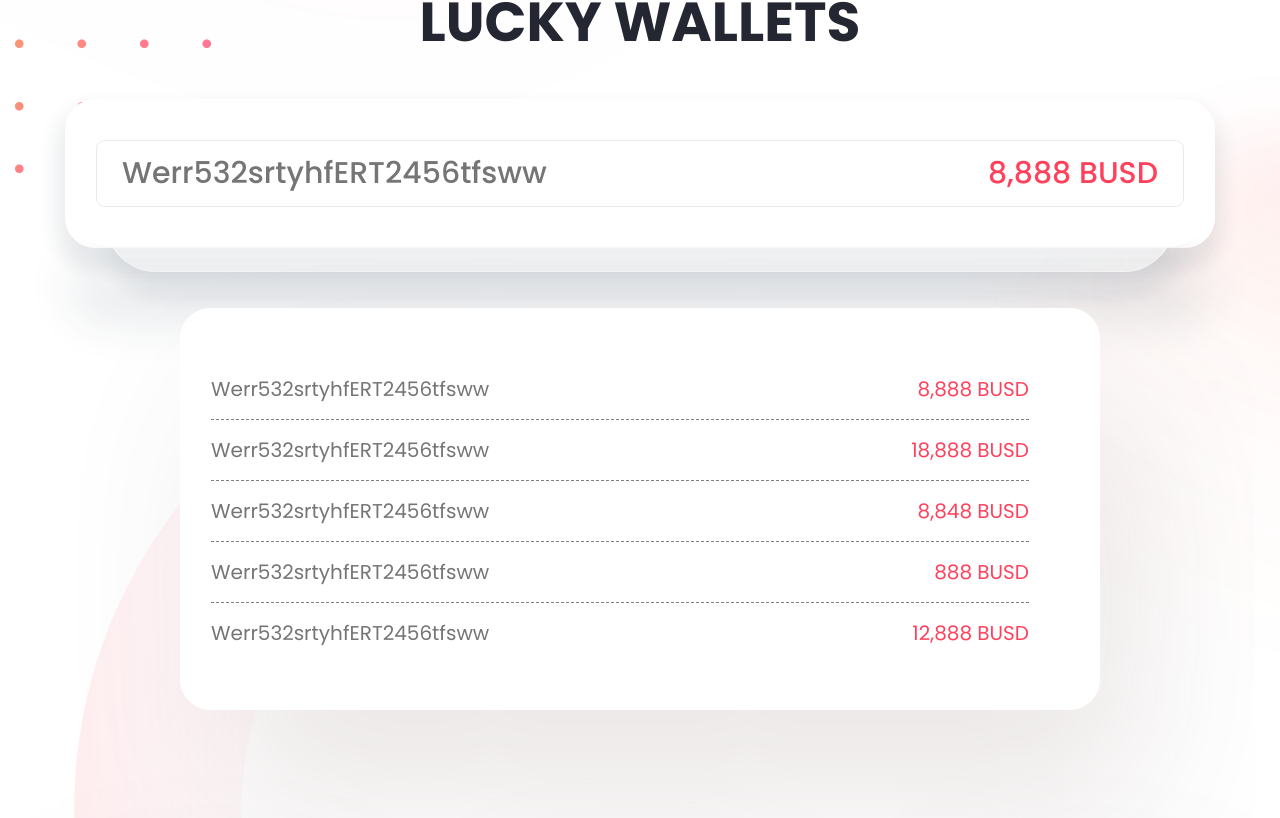
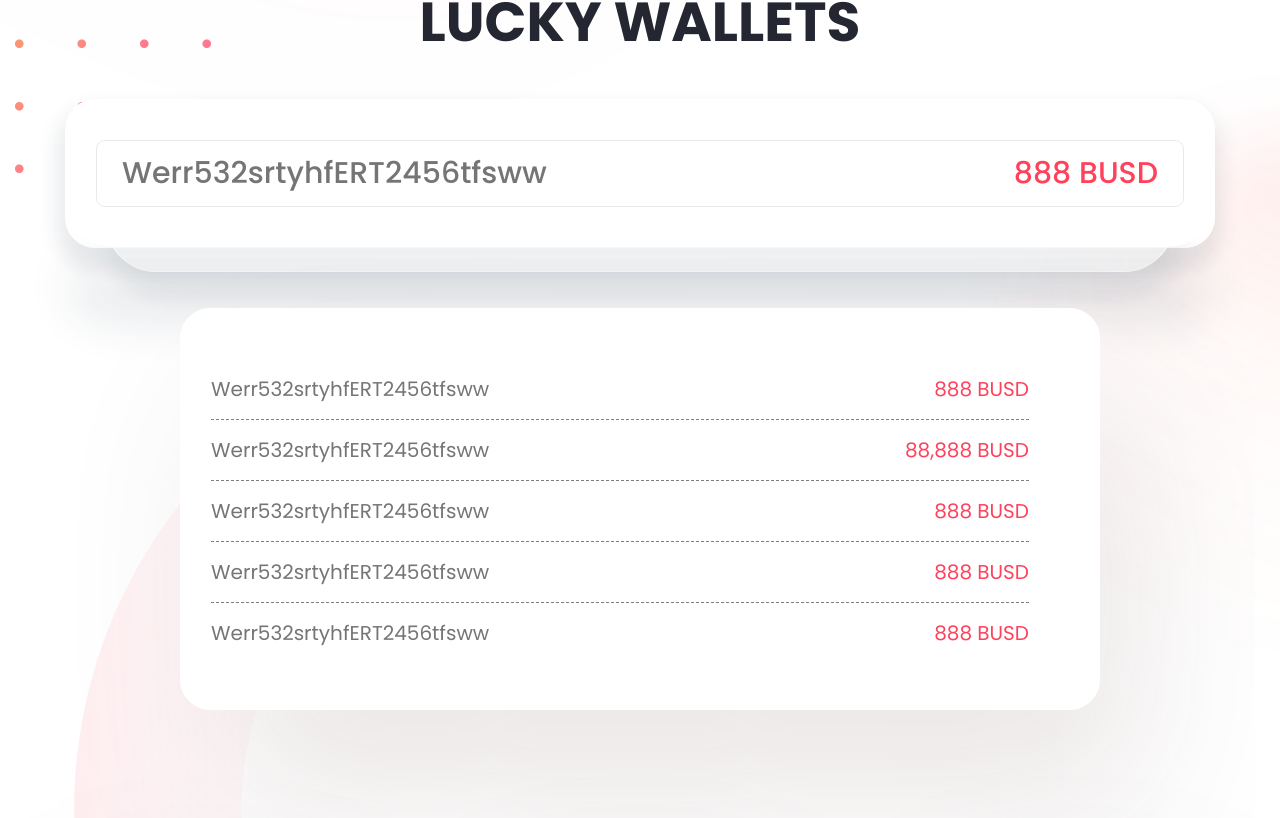
Before and after one commit to luckyBSC/Lucky-UI, a React (Create React App) app: page / in a window 1280 px wide. Shown: the part 1842-2660 px from the top of the page. Built offline with nearby package versions, Linux system fonts and the light colour scheme.

Commit message:
Update index.jsx

```diff
--- a/src/pages/LandingPage/sections/LuckyWallets/index.jsx
+++ b/src/pages/LandingPage/sections/LuckyWallets/index.jsx
@@ -9,24 +9,24 @@ import { ReactComponent as Dots } from './../../../../assets/images/svg/Dots.svg
 import Oval from './../../../../assets/images/svg/Oval.svg';
 
 const listingArray = [
-    { title: 'Werr532srtyhfERT2456tfsww', value: '8,888 BUSD' },
-    { title: 'Werr532srtyhfERT2456tfsww', value: '18,888 BUSD' },
-    { title: 'Werr532srtyhfERT2456tfsww', value: '8,848 BUSD' },
     { title: 'Werr532srtyhfERT2456tfsww', value: '888 BUSD' },
-    { title: 'Werr532srtyhfERT2456tfsww', value: '12,888 BUSD' },
-    { title: 'Werr532srtyhfERT2456tfsww', value: '8,888 BUSD' },
-    { title: 'Werr532srtyhfERT2456tfsww', value: '8,888 BUSD' },
-    { title: 'Werr532srtyhfERT2456tfsww', value: '8,888 BUSD' },
-    { title: 'Werr532srtyhfERT2456tfsww', value: '8,888 BUSD' },
-    { title: 'Werr532srtyhfERT2456tfsww', value: '8,888 BUSD' },
-    { title: 'Werr532srtyhfERT2456tfsww', value: '8,888 BUSD' },
-    { title: 'Werr532srtyhfERT2456tfsww', value: '8,888 BUSD' },
-    { title: 'Werr532srtyhfERT2456tfsww', value: '8,888 BUSD' },
-    { title: 'Werr532srtyhfERT2456tfsww', value: '8,888 BUSD' },
-    { title: 'Werr532srtyhfERT2456tfsww', value: '8,888 BUSD' },
-    { title: 'Werr532srtyhfERT2456tfsww', value: '8,888 BUSD' },
-    { title: 'Werr532srtyhfERT2456tfsww', value: '8,888 BUSD' },
-    { title: 'Werr532srtyhfERT2456tfsww', value: '8,888 BUSD' },
+    { title: 'Werr532srtyhfERT2456tfsww', value: '88,888 BUSD' },
+    { title: 'Werr532srtyhfERT2456tfsww', value: '888 BUSD' },
+    { title: 'Werr532srtyhfERT2456tfsww', value: '888 BUSD' },
+    { title: 'Werr532srtyhfERT2456tfsww', value: '888 BUSD' },
+    { title: 'Werr532srtyhfERT2456tfsww', value: '888 BUSD' },
+    { title: 'Werr532srtyhfERT2456tfsww', value: '888 BUSD' },
+    { title: 'Werr532srtyhfERT2456tfsww', value: '888 BUSD' },
+    { title: 'Werr532srtyhfERT2456tfsww', value: '888 BUSD' },
+    { title: 'Werr532srtyhfERT2456tfsww', value: '888 BUSD' },
+    { title: 'Werr532srtyhfERT2456tfsww', value: '888 BUSD' },
+    { title: 'Werr532srtyhfERT2456tfsww', value: '888 BUSD' },
+    { title: 'Werr532srtyhfERT2456tfsww', value: '888 BUSD' },
+    { title: 'Werr532srtyhfERT2456tfsww', value: '888 BUSD' },
+    { title: 'Werr532srtyhfERT2456tfsww', value: '888 BUSD' },
+    { title: 'Werr532srtyhfERT2456tfsww', value: '888 BUSD' },
+    { title: 'Werr532srtyhfERT2456tfsww', value: '888 BUSD' },
+    { title: 'Werr532srtyhfERT2456tfsww', value: '88,888 BUSD' },
 ];
 
 const Wallets = () => {
@@ -53,7 +53,7 @@ const Wallets = () => {
                     data-aos-duration='700'>
                     <div className='value flex_wrap space_between'>
                         <div>Werr532srtyhfERT2456tfsww</div>
-                        <div className='pink_text'>8,888 BUSD</div>
+                        <div className='pink_text'>888 BUSD</div>
                     </div>
                 </div>
 
@@ -110,7 +110,7 @@ const Wallets = () => {
                         data-aos-offset='0'
                         data-aos-duration='700'>
                         <Statictics />
-                        STATISTICS
+                        HOW TO BUY
                     </button>
                 </div>
             </div>
```
